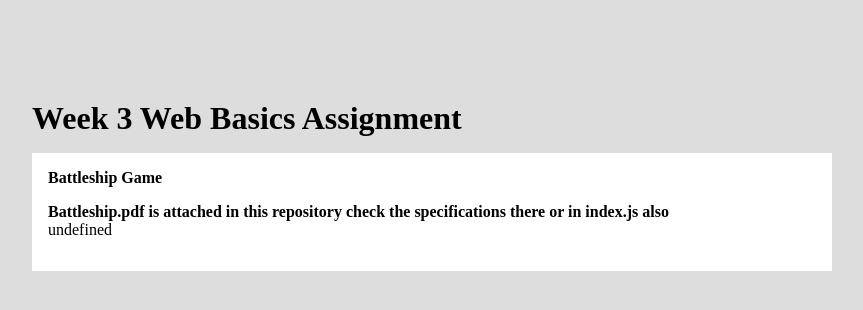
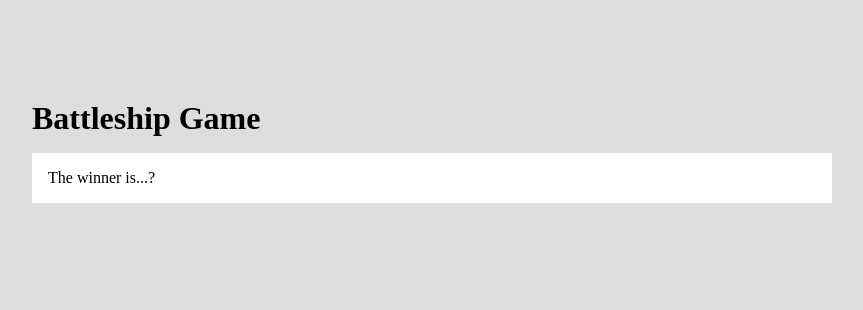
Before and after one commit to rtesagg84/web-basics-2-week-3, a plain HTML site: page index.html in a window 1280 px wide. Shown: the whole page, without its empty margins (208-1071 px from the left). Drawn offline with Linux system fonts and the light colour scheme.

Commit message:
feat: update assignment instructions

```diff
--- a/index.html
+++ b/index.html
@@ -1,27 +1,24 @@
 <!DOCTYPE html>
 <html>
   <head>
-    <meta charset="UTF-8">
-  <meta name="viewport" content="width=device-width,initial-scale=1">
-    <title>Battleship</title>
-  <meta name="author" content="name">
-  <meta name="description" content="description here">
-  <meta name="keywords" content="keywords,here">
-  <link rel="stylesheet" href="styles.css" type="text/css">
+    <meta charset="UTF-8" />
+    <meta name="viewport" content="width=device-width,initial-scale=1" />
+    <title>Web Basics 2: Week 3 Assignment</title>
+    <meta name="author" content="Code the Dream" />
+    <meta
+      name="description"
+      content="The assignment for week 3 of Code the Dream's Web Basics 2 course."
+    />
+    <meta name="keywords" content="code the dream, ctd, web basics 2, week 3" />
+    <link rel="stylesheet" href="styles.css" type="text/css" />
   </head>
   <body>
-  <div class="content-main">
-    <h1>Week 3 Web Basics Assignment</h1>
-    <div class="question-container">
-      <div class="question-item">
-        <div class="question-label">Battleship Game </div>
+    <main class="content-main">
+      <h1>Battleship Game</h1>
+      <div class="game-container">
+        <p id="result">Game in progress...</p>
       </div>
-      <div class="question-item">
-        <div class="question-label">Battleship.pdf is attached in this repository check the specifications there or in index.js also</div>
-        <div id="a"></div>
-      </div>
-    </div>
-  </div>
-  <script src="index.js" type="text/javascript"></script>
-</body>
+    </main>
+    <script src="index.js" type="text/javascript"></script>
+  </body>
 </html>
--- a/index.js
+++ b/index.js
@@ -1,24 +1,8 @@
-
-//------------------------ Game Project---------------------------
-//All right we have been learning a lot of things. Now it is time to create something fun. Do you know the game battleship? Yes? well, we are going to create something similar.
-//Battleship is a war-themed game for two players in which the opponents try to guess the location of their opponent's warships and sink them.
-//Players take turns calling out row (x) and column (y), those are coordinates (x,y) identify a cell that contains a ship.
-// As we are creating our own version, all of our ships are located in random cells of the gameBoard (each one in a cell). To make this possible you need to initialized the player's gameBoard (4x4) with zeros and to create the random positions of the warships
-// 4 different coordinates x and y (one random number for 'x' between 0-3, one random number for 'y' between 0-3) need to be generated to indicate that there is going to be a ship and it is representated by a number 1 in the gameboard.
-//On each turn, the player has to enter two numbers that identify a row (x) and column (Y) of the opponent target grid. if the coordinate "hit" a ship (find a number 1 in the gameBoard) the opponent has one less ship and an alert should be shown saying "you hit a warship"
-//the winner is the first player that eliminates all the four ships of the oponent (ships=0)
-//In order to store data we want you to:
-//create two Players objects (one for each player). The Player object has the following properties: name (ask to the users) {string}, ships {number} (we are goin to play with 4) and gameBoard {number} (matrix 4x4) initialized with zeros
-//so in general the game is a loop that takes a player turn and asks for the cordinates for the oponent's ships. loop is over when one of the players has 0 ships.
-//return value contains a string with the winner name
-
-
-battleship = () => {
-  return
+const battleship = () => {
+  return 'The winner is...?'
 }
 
+const gameResult = battleship()
 
-const game = battleship()
-
-const htmlTarget = document.getElementById('a')
-htmlTarget.innerHTML = game
+const htmlTarget = document.getElementById('result')
+htmlTarget.innerHTML = gameResult
--- a/styles.css
+++ b/styles.css
@@ -1,6 +1,6 @@
 * {
-margin: 0;
-padding: 0;
+  margin: 0;
+  padding: 0;
 }
 
 body {
@@ -10,7 +10,7 @@ body {
 }
 
 h1 {
-  margin-bottom: .5em;
+  margin-bottom: 0.5em;
 }
 
 .content-main {
@@ -19,15 +19,7 @@ h1 {
   margin-top: 100px;
 }
 
-.question-container {
+.game-container {
   background: white;
-  padding:1em;
+  padding: 1em;
 }
-
-.question-item {
-  margin-bottom: 1em;
-}
-
-.question-label {
-  font-weight: 700;
-}
```
Also changed, not shown: img/board-default.png (added), img/board-start.png (added), img/board-sunk-1.png (added), img/board-sunk-4.png (added), 3 other files.
